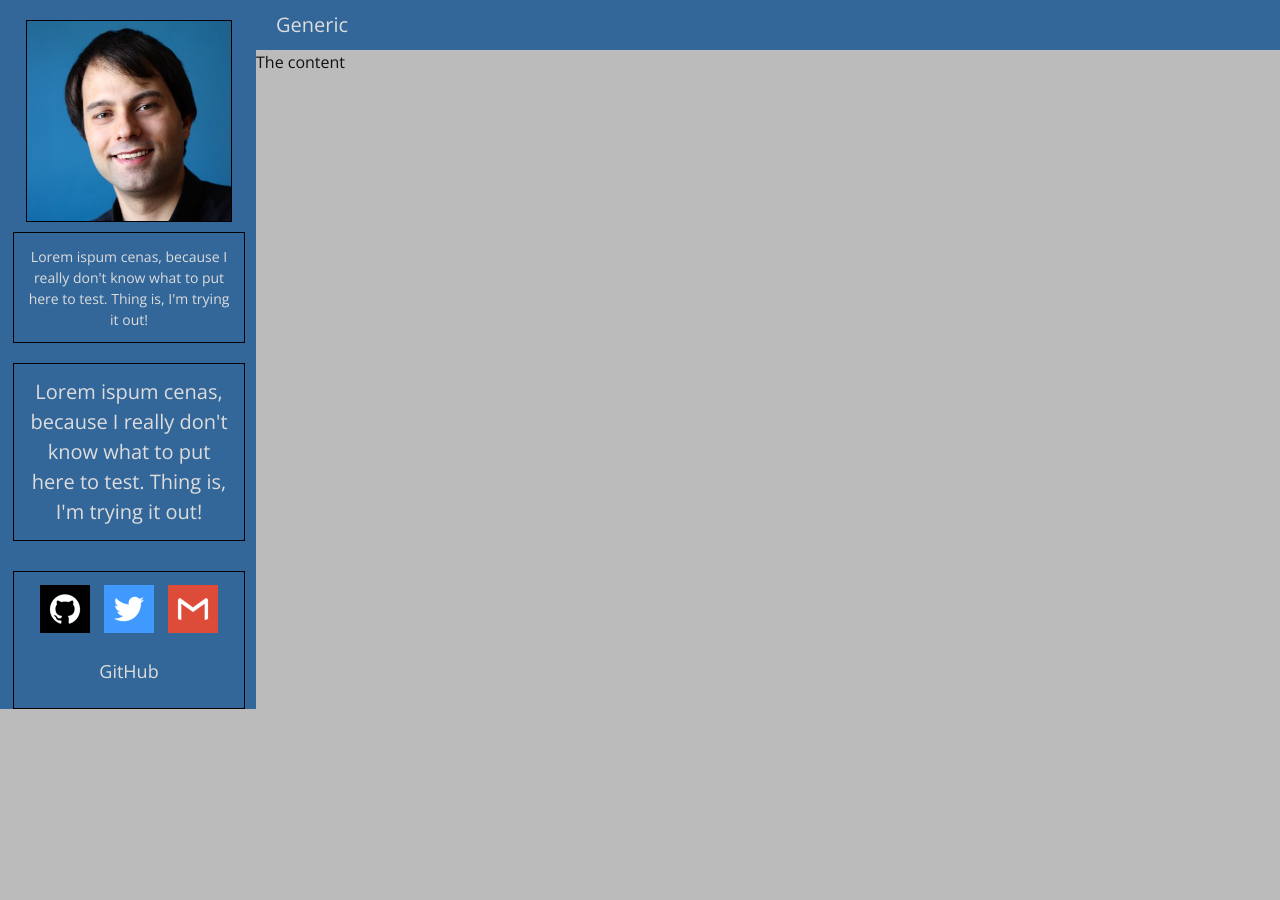
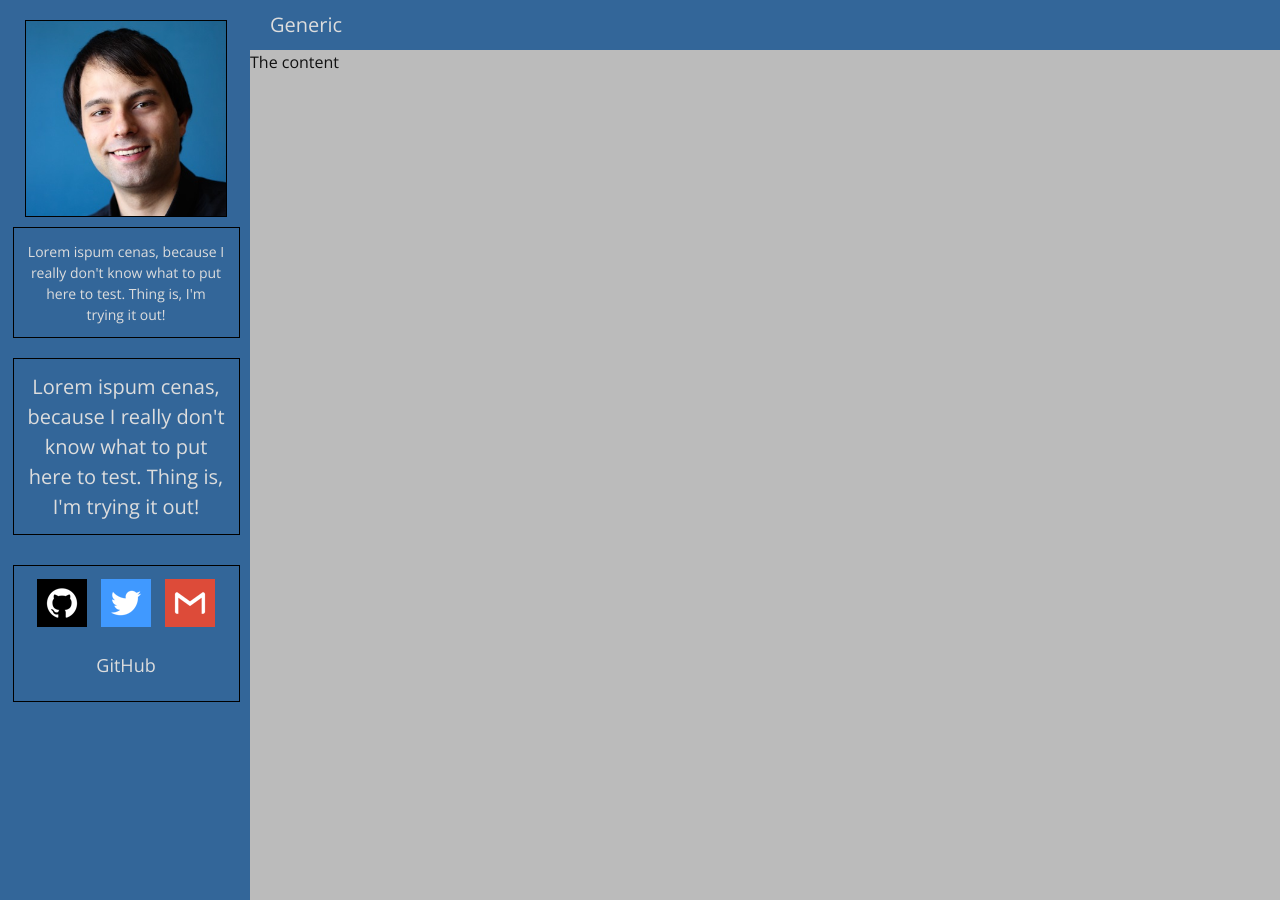
Before and after one commit to Nelspike/Nelspike.github.io, a Jekyll site: the page built from index.html, in a window 1280 px wide. Built offline with Jekyll 4.4.1, drawn with Linux system fonts in a browser that asks for light colours; nearby versions of some CDN libraries.

Commit message:
Responsive CSS modified.

```diff
--- a/_sass/_default_layout.scss
+++ b/_sass/_default_layout.scss
@@ -11,7 +11,8 @@ header {
    * Dimensions
    */
   height: 50px;
-  width: 85%;
+  @include calc(width, "100% - 250px");
+  //width: 85%;
 
   /**
    * Positioning
@@ -28,10 +29,6 @@ header {
   /**
    * Responsive section
    */
-  @media screen and (max-width: $low-resolution-width) {
-    width: 80%;
-  }
-
   @media screen and (max-width: $high-resolution-device) {
     width: 100%;
   }
@@ -45,6 +42,10 @@ header {
     margin-left: 20px;
     font-size: 20px;
     font-weight: 500;
+
+    @media screen and (max-width: $high-resolution-device) {
+      font-size: 14px;
+    }
 
     .category {
       display: inline-block;
@@ -65,7 +66,7 @@ header {
    * Dimensions
    */
   height: 100%;
-  width: 15%;
+  width: 250px;
 
   /**
    * Positioning
@@ -82,9 +83,13 @@ header {
   /**
    * Responsive section
    */
+  @media screen and (max-width: $high-resolution-width) {
+    height: auto;
+
+  }
+
   @media screen and (max-width: $low-resolution-width) {
-    height: auto;
-    width: 20%;
+    height: 100%;
   }
 
   @media screen and (max-width: $high-resolution-device) {
@@ -160,7 +165,8 @@ header {
    * Dimensions
    */
   @include calc(height, "100% - 50px");
-  width: 85%;
+  @include calc(width, "100% - 250px");
+  //width: 85%;
 
   /**
    * Positioning
@@ -178,11 +184,6 @@ header {
   /**
    * Responsive section
    */
-  @media screen and (max-width: $low-resolution-width) {
-    height: auto;
-    width: 80%;
-  }
-
   @media screen and (max-width: $high-resolution-device) {
     width: 100%;
   }
--- a/css/main.scss
+++ b/css/main.scss
@@ -21,7 +21,8 @@ $grey-color:       #828282;
 $grey-color-light: lighten($grey-color, 40%);
 $grey-color-dark:  darken($grey-color, 25%);
 
-$low-resolution-width: 1366px;
+$high-resolution-width: 1366px;
+$low-resolution-width: 1280px;
 $high-resolution-device: 768px;
 $med-resolution-device: 480px;
 $low-resolution-device: 320px;
```
